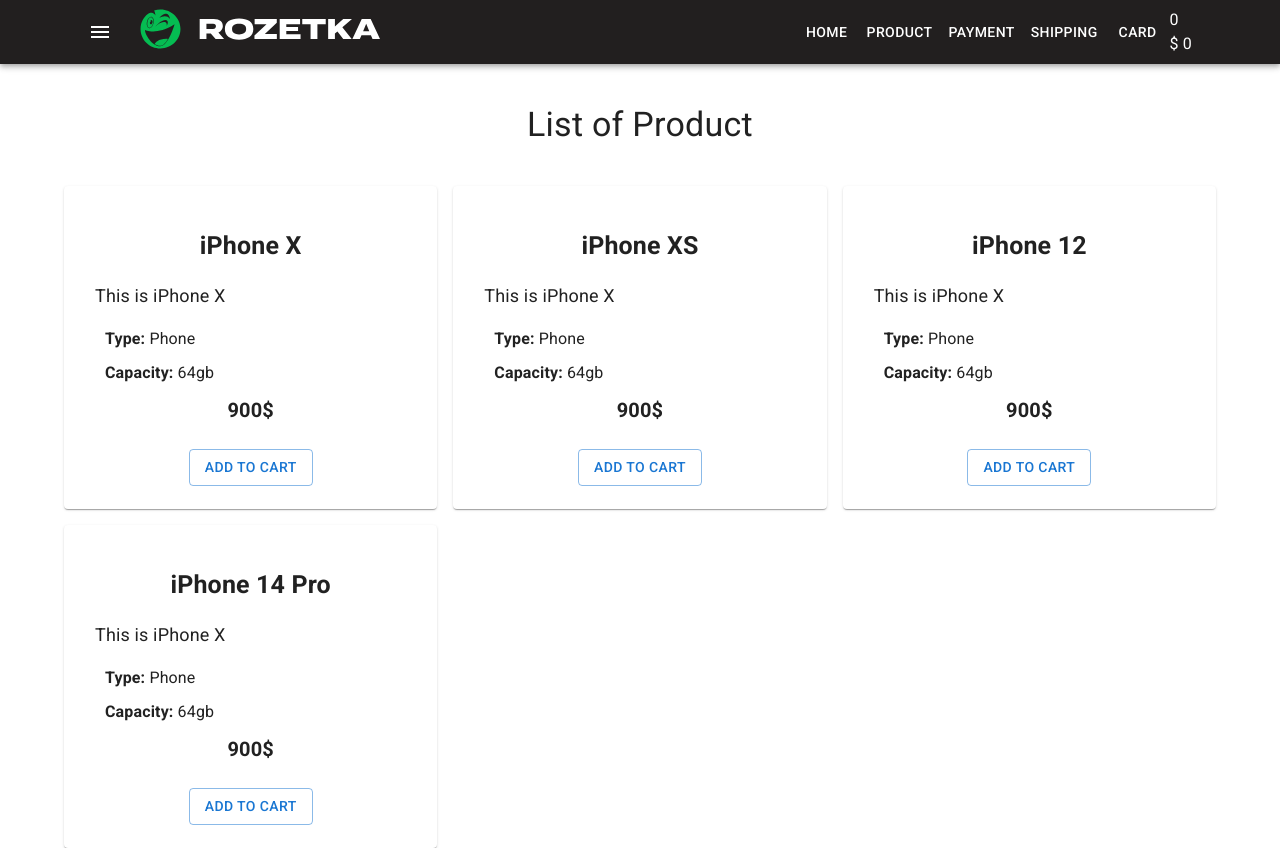
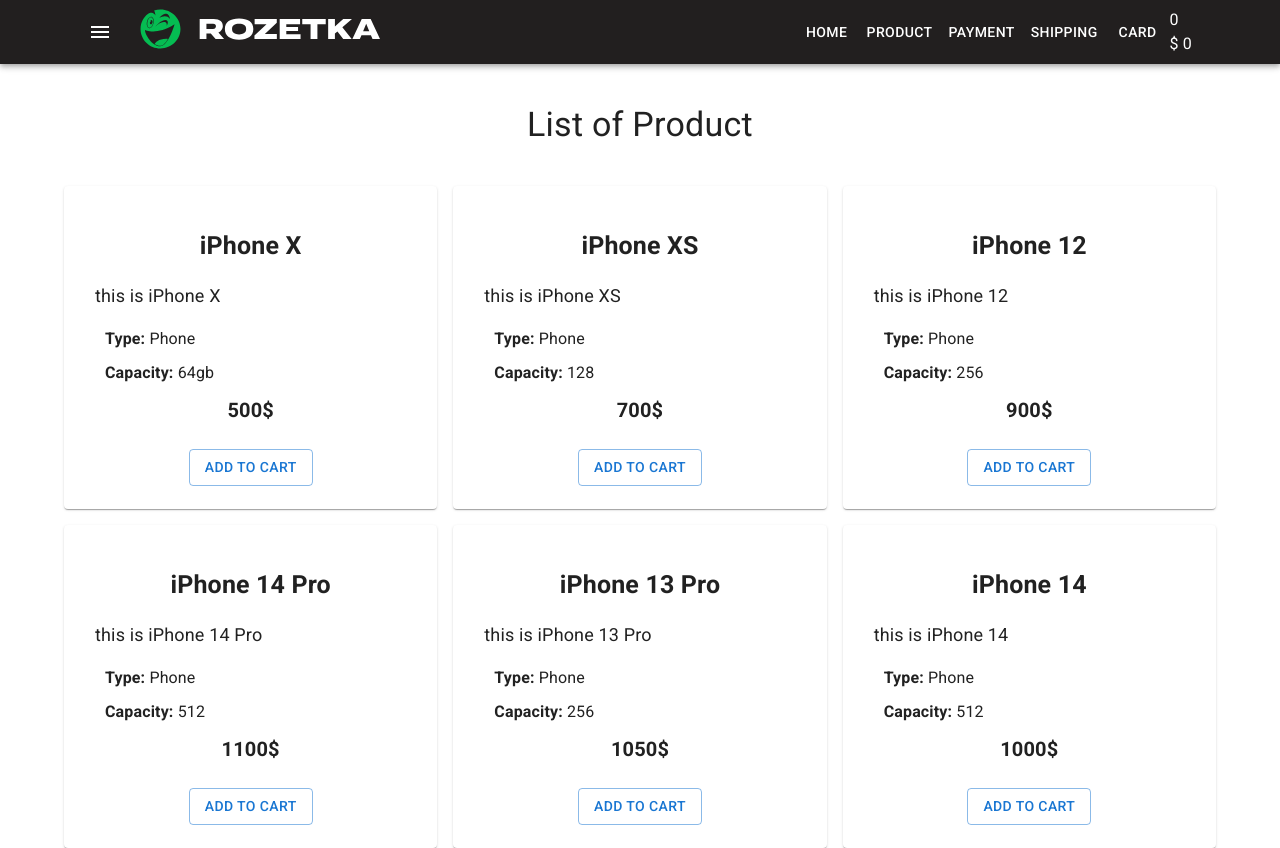
Before and after one commit to NikitOS-1/shop-project, a React (Create React App) app: page / in a window 1280 px wide. Built offline with nearby package versions, Linux system fonts and the light colour scheme.

Commit message:
add map in product list and props product

```diff
--- a/src/components/Products/ProductsList.tsx
+++ b/src/components/Products/ProductsList.tsx
@@ -1,24 +1,31 @@
 import { Grid } from "@mui/material";
 import ProductsListItem from "./ProductsListItem";
 import productsArray from "./productsArray";
+
+type ProductsProps = {
+  title: string;
+  desc: string;
+  type: string;
+  capasity: string;
+  price: number;
+};
 
 type Props = {};
 
 const ProductsList = (props: Props) => {
   return (
     <Grid container direction="row" alignItems="center" spacing={2}>
-      <Grid item xs={12} sm={6} md={4}>
-        <ProductsListItem title={productsArray[0].title} />
-      </Grid>
-      <Grid item xs={12} sm={6} md={4}>
-        <ProductsListItem title={productsArray[1].title} />
-      </Grid>
-      <Grid item xs={12} sm={6} md={4}>
-        <ProductsListItem title={productsArray[2].title} />
-      </Grid>
-      <Grid item xs={12} sm={6} md={4}>
-        <ProductsListItem title={productsArray[3].title} />
-      </Grid>
+      {productsArray.map((product: ProductsProps) => (
+        <Grid item xs={12} sm={6} md={4}>
+          <ProductsListItem
+            title={product.title}
+            desc={product.desc}
+            type={product.type}
+            capasity={product.capasity}
+            price={product.price}
+          />
+        </Grid>
+      ))}
     </Grid>
   );
 };
--- a/src/components/Products/ProductsListItem.tsx
+++ b/src/components/Products/ProductsListItem.tsx
@@ -2,7 +2,11 @@
 import "./ProductsListItem.scss";
 
 type Props = {
-  title?: string;
+  title: string;
+  desc: string;
+  type: string;
+  capasity: string;
+  price: number;
 };
 
 const ProductsListItem = (props: Props) => {
@@ -10,16 +14,14 @@
     <Card className="product-list-item">
       <CardContent>
         <h4 className="product-title">{props.title}</h4>
-        <p className="product-desc">This is iPhone X</p>
+        <p className="product-desc">{props.desc}</p>
         <div className="product-features">
-          {" "}
-          <span>Type:</span> Phone
+          <span>Type:</span> {props.type}
         </div>
         <div className="product-features">
-          {" "}
-          <span>Capacity:</span> 64gb
+          <span>Capacity:</span> {props.capasity}
         </div>
-        <div className="product-price">900$</div>
+        <div className="product-price">{props.price}$</div>
       </CardContent>
       <CardActions className="btn-wrap">
         <Button variant="outlined">Add to cart</Button>
--- a/src/components/Products/productsArray.ts
+++ b/src/components/Products/productsArray.ts
@@ -35,6 +35,20 @@
     capasity: "512",
     price: 1100,
   },
+  {
+    title: "iPhone 13 Pro",
+    desc: "this is iPhone 13 Pro",
+    type: "Phone",
+    capasity: "256",
+    price: 1050,
+  },
+  {
+    title: "iPhone 14",
+    desc: "this is iPhone 14",
+    type: "Phone",
+    capasity: "512",
+    price: 1000,
+  },
 ];
 
 export default productsArray;
```
